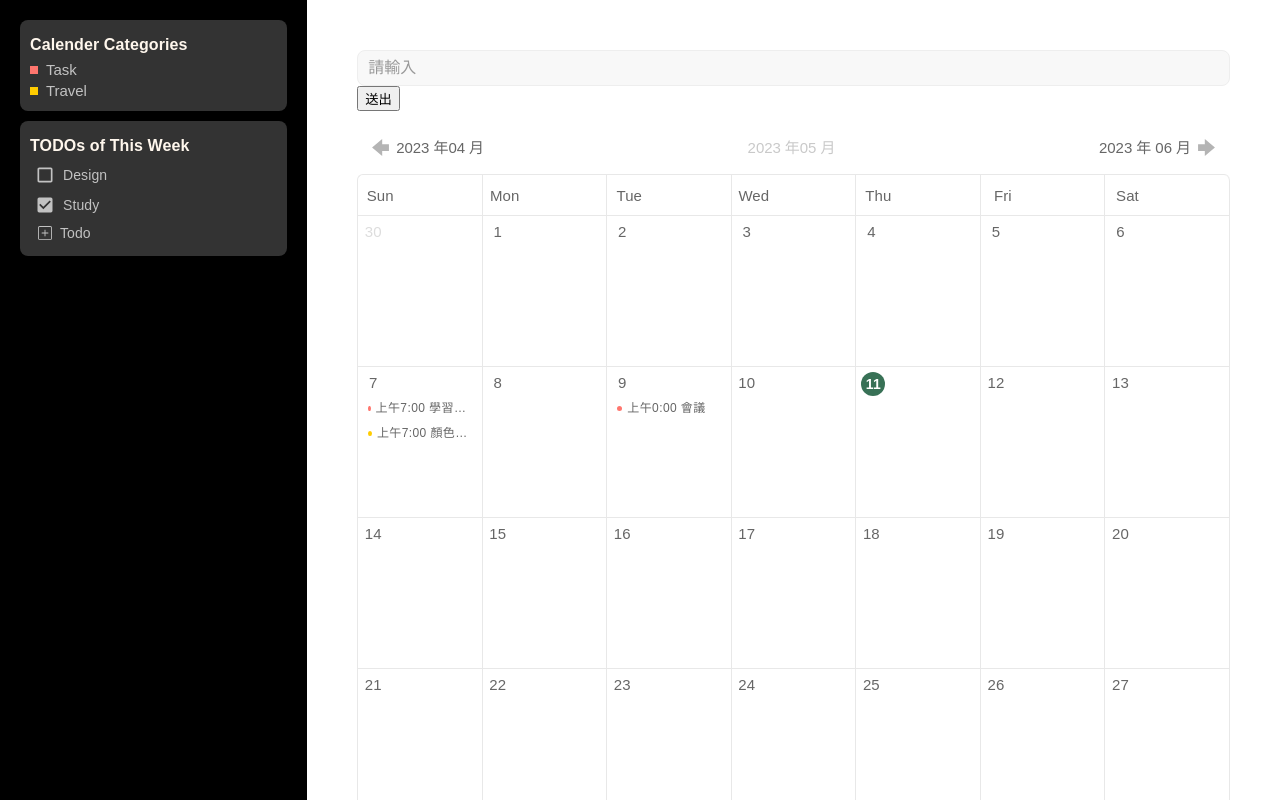
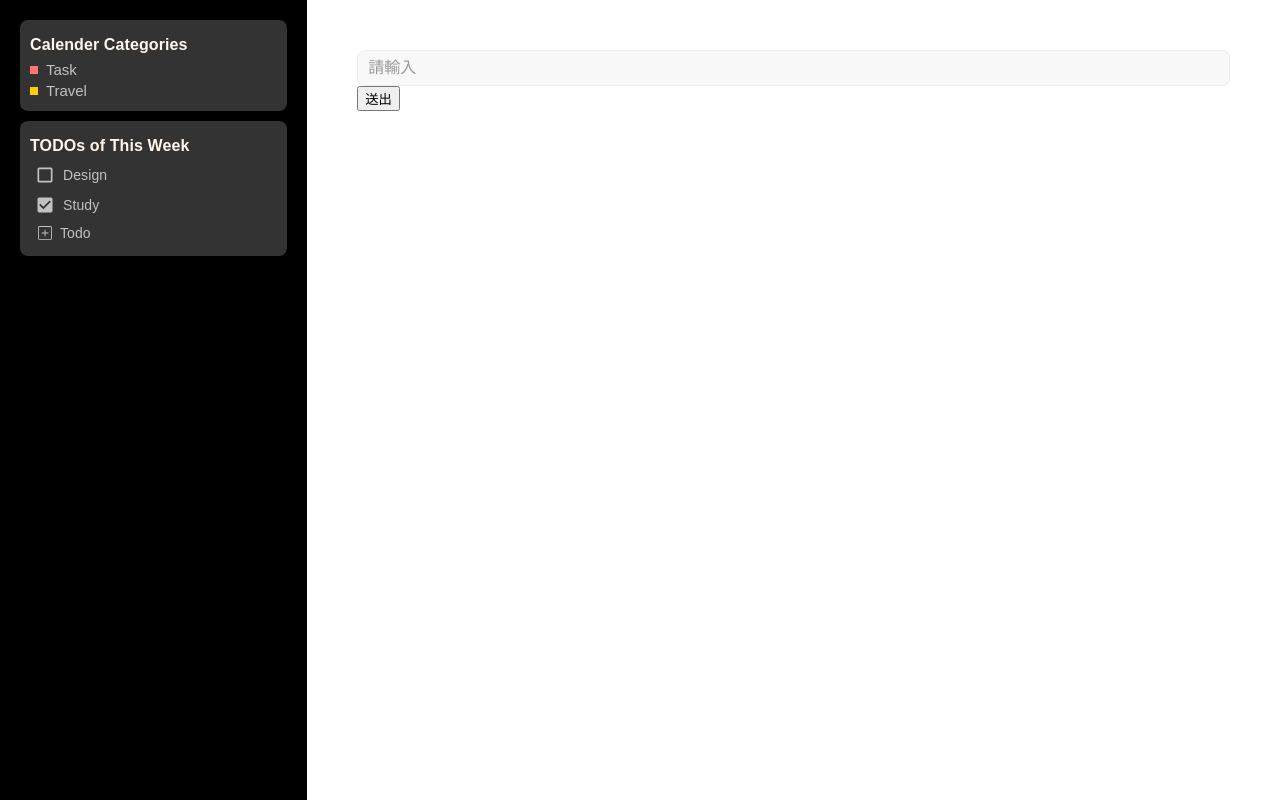
Before and after one commit to amanda87006611/typescript-calendar, a React (Create React App) app: page / in a window 1280 px wide. Shown: the top 800 px of the page. Built offline with nearby package versions, Linux system fonts and the light colour scheme; a web font is replaced by a local one.

Commit message:
hide calendar

```diff
--- a/src/Components/Todolist.tsx
+++ b/src/Components/Todolist.tsx
@@ -4,7 +4,7 @@ import styles from "./style/todo.module.scss";
 // import axios from "axios";
 
 import TextField from "./Utility/TextField";
-import Calendar from "./Utility/Calendar";
+// import Calendar from "./Utility/Calendar";
 
 import { BsPlusSquare } from "react-icons/bs";
 import { MdCheckBoxOutlineBlank, MdCheckBox } from "react-icons/md";
@@ -151,7 +151,7 @@ const Todolist = () => {
         />
         <button onClick={() => handleSendApi()}>送出</button>
         <span>{response}</span>
-        <Calendar events={events} categories={categories} />
+        {/* <Calendar events={events} categories={categories} /> */}
       </div>
     </div>
   );
```
